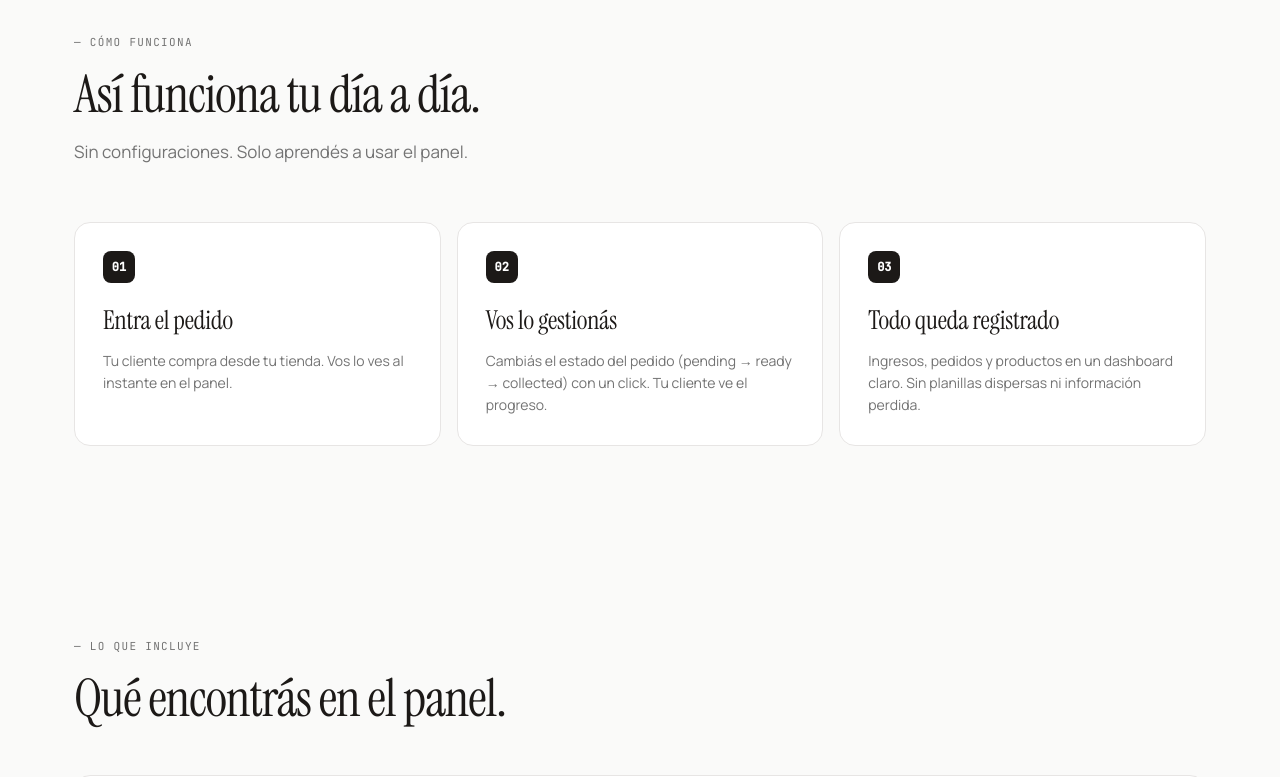
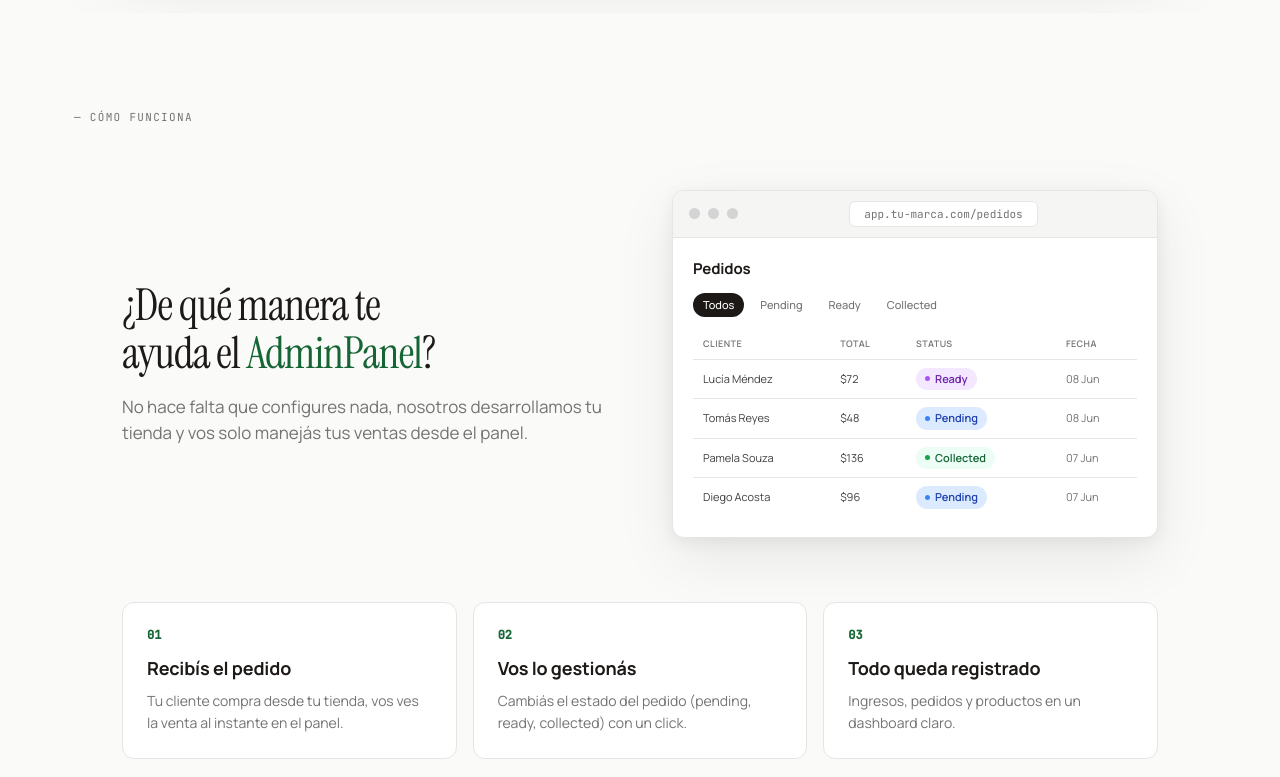
Before and after one commit to perezbenzi/uanpanel, a Next.js app: page / in a window 1280 px wide. Shown: the part 1280-2057 px from the top of the page. Built offline with nearby package versions, Linux system fonts and the light colour scheme.

Commit message:
feat: update landing page content with new messaging and layout enhancements

```diff
--- a/src/app/(marketing)/page.tsx
+++ b/src/app/(marketing)/page.tsx
@@ -159,13 +159,19 @@ export default function LandingPage() {
 
           {/* Headline */}
           <h1 className="font-display font-normal text-[clamp(40px,6vw,72px)] leading-[1.05] tracking-[-0.02em] max-w-[880px] mx-auto mb-6">
-            {es ? 'Tu tienda online, lista para usar.' : 'Your online store, ready to use.'}
+          {es ? (
+            <>
+              Manejá tu negocio en Australia.{' '}
+              <br />
+              Tu <span className="text-[#166534]">tienda online</span> incluida.
+            </>
+          ) : 'Your online store, ready to use.'}
         </h1>
 
           {/* Sub */}
           <p className="text-[clamp(16px,2vw,20px)] text-ink-3 max-w-[580px] mx-auto mb-9 leading-[1.55]">
             {es
-              ? 'Tienda online incluida gratis. Panel de gestión por $10/mes en beta, después $25/mes.'
+              ? 'Un panel simple para emprendedores en Australia que quieren vender online sin complicaciones.'
               : 'Online store included free. Management panel at $10/mo in beta, then $25/mo.'}
           </p>
 
@@ -329,47 +335,124 @@ export default function LandingPage() {
       <section id="how" className="py-16 md:py-24">
         <div className="max-w-[1180px] mx-auto px-5 md:px-6">
           <SectionEyebrow>{es ? '— Cómo funciona' : '— How it works'}</SectionEyebrow>
-          <h2 className="font-display font-normal text-[clamp(32px,4.5vw,52px)] leading-[1.1] tracking-[-0.02em] mb-4 max-w-[720px]">
-            {es ? 'Así funciona tu día a día.' : 'This is your daily flow.'}
+
+          <div className="bg-bg rounded-2xl p-6 md:p-10 lg:p-12">
+            {/* Copy + mockup */}
+            <div className="grid grid-cols-1 md:grid-cols-2 gap-10 md:gap-16 items-center">
+              {/* Left: copy */}
+              <div>
+                <h2 className="font-display font-normal text-[clamp(28px,4vw,44px)] leading-[1.1] tracking-[-0.02em] text-ink mb-4">
+                  {es ? (
+                    <>¿De qué manera te
+                    <br />
+                    ayuda el <span className="text-[#166534]">AdminPanel</span>?</>
+                  ) : (
+                    <>How does <span className="text-[#166534]">AdminPanel</span> help you?</>
+                  )}
                 </h2>
-          <p className="text-[17px] text-ink-3 max-w-[560px] mb-14 leading-[1.55]">
+                <p className="text-[17px] text-ink-3 leading-[1.55]">
                   {es
-              ? 'Sin configuraciones. Solo aprendés a usar el panel.'
-              : 'No setup needed. You just learn to use the panel.'}
+                    ? 'No hace falta que configures nada, nosotros desarrollamos tu tienda y vos solo manejás tus ventas desde el panel.'
+                    : "No setup needed — just manage your sales from the panel."}
                 </p>
+              </div>
 
-          <div className="grid grid-cols-1 md:grid-cols-3 gap-4 mt-12">
+              {/* Right: orders mockup */}
+              <div className="bg-white border border-line rounded-xl overflow-hidden shadow-[0_20px_60px_rgba(0,0,0,0.08),0_4px_16px_rgba(0,0,0,0.06)]">
+                {/* Browser chrome bar */}
+                <div className="bg-[#f5f5f4] border-b border-line py-[10px] px-4 flex items-center gap-2">
+                  <span className="w-[11px] h-[11px] rounded-full bg-[#d4d4d4]" />
+                  <span className="w-[11px] h-[11px] rounded-full bg-[#d4d4d4]" />
+                  <span className="w-[11px] h-[11px] rounded-full bg-[#d4d4d4]" />
+                  <span className="mx-auto bg-white px-[14px] py-1 rounded-[6px] font-jb-mono text-[11px] text-ink-3 border border-line">
+                    app.tu-marca.com/pedidos
+                  </span>
+                </div>
+
+                <div className="p-4 md:p-5">
+                  <div className="text-[15px] font-bold text-ink mb-3 tracking-[-0.01em]">
+                    {es ? 'Pedidos' : 'Orders'}
+                  </div>
+
+                  {/* Tabs */}
+                  <div className="flex gap-1.5 mb-3">
+                    {(es ? ['Todos', 'Pending', 'Ready', 'Collected'] : ['All', 'Pending', 'Ready', 'Collected']).map((tab, i) => (
+                      <span
+                        key={tab}
+                        className={`px-2.5 py-1 rounded-full text-[11px] font-medium ${
+                          i === 0 ? 'bg-ink text-white' : 'text-ink-3'
+                        }`}
+                      >
+                        {tab}
+                      </span>
+                    ))}
+                  </div>
+
+                  {/* Orders table */}
+                  <table className="w-full border-collapse text-[11px]">
+                    <thead>
+                      <tr>
+                        {[es ? 'Cliente' : 'Customer', 'Total', 'Status', es ? 'Fecha' : 'Date'].map((h) => (
+                          <th key={h} className="text-left px-2.5 py-2 border-b border-line text-[9px] text-ink-3 uppercase tracking-[0.05em] font-semibold">
+                            {h}
+                          </th>
+                        ))}
+                      </tr>
+                    </thead>
+                    <tbody>
+                      {[
+                        { name: 'Lucía Méndez', total: '$72',  v: 'ready'     as BadgeVariant, status: 'Ready',     date: '08 Jun' },
+                        { name: 'Tomás Reyes',  total: '$48',  v: 'pending'   as BadgeVariant, status: 'Pending',   date: '08 Jun' },
+                        { name: 'Pamela Souza', total: '$136', v: 'collected' as BadgeVariant, status: 'Collected', date: '07 Jun' },
+                        { name: 'Diego Acosta', total: '$96',  v: 'pending'   as BadgeVariant, status: 'Pending',   date: '07 Jun' },
+                      ].map((row, i, arr) => {
+                        const last = i === arr.length - 1
+                        const cell = `px-2.5 py-2 ${last ? '' : 'border-b border-line'}`
+                        return (
+                          <tr key={row.name}>
+                            <td className={`${cell} text-ink-2`}>{row.name}</td>
+                            <td className={`${cell} text-ink-2`}>{row.total}</td>
+                            <td className={cell}><StatusBadge variant={row.v}>{row.status}</StatusBadge></td>
+                            <td className={`${cell} text-ink-3`}>{row.date}</td>
+                          </tr>
+                        )
+                      })}
+                    </tbody>
+                  </table>
+                </div>
+              </div>
+            </div>
+
+            {/* Steps */}
+            <div className="grid grid-cols-1 md:grid-cols-3 gap-4 mt-10 md:mt-16">
               {[
                 {
                   num: '01',
-                esH: 'Entra el pedido',
-                enH: 'Order comes in',
-                esP: 'Tu cliente compra desde tu tienda. Vos lo ves al instante en el panel.',
-                enP: 'Your customer buys from your store. You see it instantly in the panel.',
+                  esH: 'Recibís el pedido',
+                  enH: 'You get the order',
+                  esP: 'Tu cliente compra desde tu tienda, vos ves la venta al instante en el panel.',
+                  enP: 'Your customer buys from your store, you see the sale instantly in the panel.',
                 },
                 {
                   num: '02',
                   esH: 'Vos lo gestionás',
                   enH: 'You manage it',
-                esP: 'Cambiás el estado del pedido (pending → ready → collected) con un click. Tu cliente ve el progreso.',
-                enP: 'Change the order status (pending → ready → collected) with one click. Your customer sees the progress.',
+                  esP: 'Cambiás el estado del pedido (pending, ready, collected) con un click.',
+                  enP: 'Change the order status (pending, ready, collected) with one click.',
                 },
                 {
                   num: '03',
                   esH: 'Todo queda registrado',
-                enH: 'Everything stays logged',
-                esP: 'Ingresos, pedidos y productos en un dashboard claro. Sin planillas dispersas ni información perdida.',
-                enP: 'Revenue, orders and products in one clear dashboard. No scattered spreadsheets, no missing data.',
+                  enH: 'Everything is logged',
+                  esP: 'Ingresos, pedidos y productos en un dashboard claro.',
+                  enP: 'Revenue, orders and products in one clear dashboard.',
                 },
               ].map((step) => (
-              <div
-                key={step.num}
-                className="bg-bg-elev border border-line rounded-2xl p-7 transition-all duration-200 hover:border-line-strong hover:-translate-y-0.5"
-              >
-                <div className="inline-flex items-center justify-center w-8 h-8 bg-ink text-white rounded-lg font-jb-mono text-xs font-semibold mb-[18px]">
+                <div key={step.num} className="bg-bg-elev border border-line rounded-xl p-6">
+                  <div className="font-jb-mono text-xs font-semibold text-[#166534] mb-3">
                     {step.num}
                   </div>
-                <h3 className="font-display font-normal text-[26px] mb-2.5 tracking-[-0.01em]">
+                  <h3 className="text-ink text-[18px] font-bold mb-2 tracking-[-0.01em]">
                     {es ? step.esH : step.enH}
                   </h3>
                   <p className="text-ink-3 text-sm leading-[1.6]">
@@ -377,6 +460,7 @@ export default function LandingPage() {
                   </p>
                 </div>
               ))}
+            </div>
           </div>
         </div>
       </section>
@@ -696,7 +780,7 @@ export default function LandingPage() {
               : "Write to us. We'll show you what your store would look like and we'll get started whenever you're ready."}
           </p>
           <a
-            href="https://wa.me/"
+            href="https://wa.me/61410461903"
             className="inline-flex items-center justify-center gap-1.5 px-[18px] py-[10px] rounded-lg font-semibold text-sm cursor-pointer border border-white bg-white text-ink no-underline transition-all duration-[150ms] whitespace-nowrap hover:bg-[#f5f5f4]"
           >
             <WhatsAppIcon />
```
Lines whose indentation alone changed are shown as unchanged.
